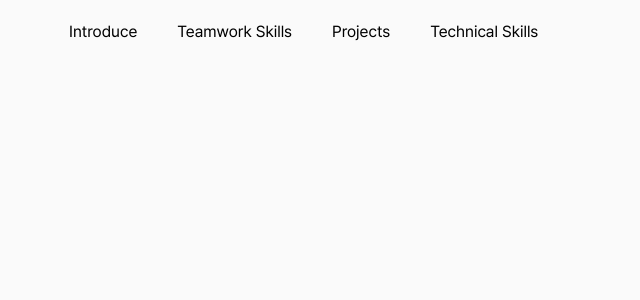
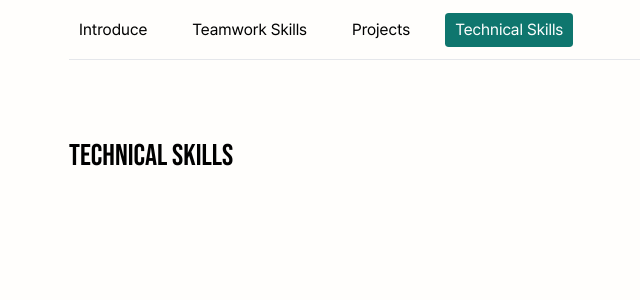
Before and after one commit to yeaseula/second-portfolio, a React (Vite) app: page /skills in a window 1280 px wide. Shown: the top 300 px of the page, without its empty margins (101-741 px from the left). Built offline with nearby package versions, Linux system fonts and the light colour scheme.

Commit message:
header: motion framer 효과 추가

```diff
--- a/header/Header.jsx
+++ b/header/Header.jsx
@@ -1,28 +1,59 @@
-import styled from "styled-components"
-import Navigation from "./Navigation"
+import { useLocation } from "react-router-dom";
+import { motion } from "framer-motion";
+import { NavLink } from "react-router-dom";
+import clsx from "clsx";
 
+const navItems = [
+  {
+    pathname: "/introduce",
+    title: "Introduce",
+  },
+  {
+    pathname: "/teamwork",
+    title: "Teamwork Skills",
+  },
+  {
+    pathname: "/",
+    title: "Projects",
+  },
+  {
+    pathname: "/skills",
+    title: "Technical Skills",
+  },
+];
 
-const HeaderCont = styled.header`
-    padding: 20px 0;
-    width: 100%;
-    display: flex;
-    gap: 4rem;
-    justify-content: start;
-    align-items: center;
-    position: fixed;
-    top: 0;
-    z-index: 50;
-`
-
-export default function Header () {
-    return (
-        <HeaderCont>
-            <h1 className="sr-only">김예슬의 포트폴리오</h1>
-            <a href="/introduce">Introduce</a>
-            <a href="/teamwork">Teamwork Skills</a>
-            <a href="/">Projects</a>
-            <a href="">Technical Skills</a>
-             {/* <Navigation /> */}
-        </HeaderCont>
-    )
+export default function Header() {
+  const location = useLocation();
+  return (
+    <header className="relative top-0 z-50 bg-(--background_color) border-b border-gray-200 py-5 max-w-[970px] w-full flex gap-10 items-center justify-start">
+      <h1 className="sr-only">김예슬의 포트폴리오</h1>
+      {navItems.map((items) => (
+        <NavLink
+          key={items.pathname}
+          to={items.pathname}
+          className="relative px-4 py-2 font-medium"
+        >
+          {location.pathname === items.pathname && (
+            <motion.div
+              layoutId="active-indicator"
+              className="absolute inset-0 rounded-md bg-(--main_color)"
+              transition={{
+                type: "spring",
+                stiffness: 500,
+                damping: 40,
+              }}
+            />
+          )}
+          <span
+            className={clsx(
+              "relative z-10 capitalize transition duration-300",
+              location.pathname === items.pathname && "text-white",
+            )}
+          >
+            {items.title}
+          </span>
+        </NavLink>
+      ))}
+    </header>
+  );
 }
--- a/package.json
+++ b/package.json
@@ -12,6 +12,7 @@
   "dependencies": {
     "@remixicon/react": "^4.8.0",
     "@tailwindcss/vite": "^4.1.18",
+    "clsx": "^2.1.1",
     "framer-motion": "^12.23.26",
     "react": "^19.2.0",
     "react-dom": "^19.2.0",
--- a/src/App.jsx
+++ b/src/App.jsx
@@ -1,20 +1,20 @@
-import { useState } from 'react'
-import './App.css'
-import { AnimatePresence } from 'framer-motion'
-import Landing from './Landing'
-import { GlobalStyle } from './GlobalStyle'
-import Container from './Container'
-import Header from '../header/Header'
-import { BrowserRouter ,Routes, Route } from 'react-router-dom'
-import Banner from './banner/Banner'
-import Project from './project/Project'
-import ProjectDetail from './project/detail/ProjectDetail'
-import AboutMe from './aboutme/about'
-import Teamwork from './teamwork/teamwork'
-import BootCamp from './bootcamp/BootCamp'
+import { useState } from "react";
+import "./App.css";
+import { AnimatePresence } from "framer-motion";
+import Landing from "./Landing";
+import { GlobalStyle } from "./GlobalStyle";
+import Container from "./Container";
+import Header from "../header/Header";
+import { BrowserRouter, Routes, Route } from "react-router-dom";
+import Banner from "./banner/Banner";
+import Project from "./project/Project";
+import ProjectDetail from "./project/detail/ProjectDetail";
+import AboutMe from "./aboutme/about";
+import Teamwork from "./teamwork/teamwork";
+import BootCamp from "./bootcamp/BootCamp";
+import Skills from "./skills/skills";
 
 function App() {
-
   return (
     <>
       <GlobalStyle />
@@ -23,18 +23,18 @@ function App() {
           <Container>
             <Header />
             <Routes>
-          <Route path='/introduce' element={<AboutMe />}></Route>
-          <Route path='/teamwork' element={<Teamwork />}></Route>
-          <Route path='/' element={<Project />}></Route>
-          <Route path='/detail/:id' element={<ProjectDetail />}></Route>
-          <Route path='/activity' element={<BootCamp />}></Route>
+              <Route path="/introduce" element={<AboutMe />}></Route>
+              <Route path="/teamwork" element={<Teamwork />}></Route>
+              <Route path="/" element={<Project />}></Route>
+              <Route path="/detail/:id" element={<ProjectDetail />}></Route>
+              <Route path="/skills" element={<Skills />}></Route>
             </Routes>
           </Container>
         </BrowserRouter>
       </AnimatePresence>
       {/* <Landing /> */}
     </>
-  )
+  );
 }
 
-export default App
+export default App;
--- a/src/index.css
+++ b/src/index.css
@@ -1,5 +1,4 @@
 @import "tailwindcss";
-
 
 :root {
   font-family: system-ui, Avenir, Helvetica, Arial, sans-serif;
@@ -8,9 +7,9 @@
 
   color-scheme: light dark;
   --background_color: #232223;
-  --background_color: #fafafa;
-  --main_color : #00C9A7;
-  --main_right_color: #91dbce;
+  --background_color: #fffefc;
+  --main_color: #0f766e;
+  --main_right_color: #d2ece6;
   --white_color: #ffffff;
   --black_color: #000000;
 
@@ -20,46 +19,46 @@
   -moz-osx-font-smoothing: grayscale;
 }
 @font-face {
-  font-family: 'BebasNeue';
-  src: url('/fonts/BebasNeue-Regular.ttf') format('truetype');
+  font-family: "BebasNeue";
+  src: url("/fonts/BebasNeue-Regular.ttf") format("truetype");
   font-weight: 400;
   font-display: swap;
   ascent-override: 100%;
 }
 @font-face {
-  font-family: 'NotoSerifKR_Bold';
-  src: url('/fonts/NotoSerifKR-Bold.ttf') format('truetype');
+  font-family: "NotoSerifKR_Bold";
+  src: url("/fonts/NotoSerifKR-Bold.ttf") format("truetype");
   font-weight: 700;
   font-display: swap;
 }
 @font-face {
-  font-family: 'NotoSerifKR_Medium';
-  src: url('/fonts/NotoSerifKR-Medium.ttf') format('truetype');
+  font-family: "NotoSerifKR_Medium";
+  src: url("/fonts/NotoSerifKR-Medium.ttf") format("truetype");
   font-weight: 700;
   font-display: swap;
 }
 @font-face {
-  font-family: 'Pretendard_Bold';
-  src: url('/fonts/Pretendard-Bold.subset.woff2') format('woff2');
+  font-family: "Pretendard_Bold";
+  src: url("/fonts/Pretendard-Bold.subset.woff2") format("woff2");
   font-weight: 700;
   font-display: swap;
 }
 @font-face {
-  font-family: 'Pretendard_SemiBold';
-  src: url('/fonts/Pretendard-SemiBold.subset.woff2') format('woff2');
+  font-family: "Pretendard_SemiBold";
+  src: url("/fonts/Pretendard-SemiBold.subset.woff2") format("woff2");
   font-weight: 700;
   font-display: swap;
 }
 @font-face {
-  font-family: 'Pretendard_Regular';
-  src: url('/fonts/Pretendard-Regular.subset.woff2') format('woff2');
+  font-family: "Pretendard_Regular";
+  src: url("/fonts/Pretendard-Regular.subset.woff2") format("woff2");
   font-weight: 700;
   font-display: swap;
 }
 
 * {
   line-height: 1.5;
-  font-family: 'Pretendard_Regular';
+  font-family: "Pretendard_Regular";
 }
 body {
   margin: 0;
@@ -77,13 +76,28 @@ h1 {
   line-height: 1.1;
 }
 
-h1,h2,h3,h4,h5 { font-family: 'Pretendard_Bold' }
+h1,
+h2,
+h3,
+h4,
+h5 {
+  font-family: "Pretendard_Bold";
+}
 
-a { color: var(--black_color); text-decoration: none; }
+a {
+  color: var(--black_color);
+  text-decoration: none;
+}
 
-ul,li { list-style: none; }
+ul,
+li {
+  list-style: none;
+}
 
-strong, .ff-b { font-family: 'Pretendard_Bold'; }
+strong,
+.ff-b {
+  font-family: "Pretendard_Bold";
+}
 
 .sr-only {
   position: absolute;
--- /dev/null
+++ b/src/skills/skills.tsx
@@ -0,0 +1,13 @@
+import ContentsWrapper from "../common/ContentsWrapper";
+import OriginalLogo from "../common/OriginalLogo";
+import SkillsInner from "./skillsInner";
+
+export default function Skills() {
+  return (
+    <ContentsWrapper
+      title={<OriginalLogo fonts={"3rem"} text={"Technical Skills"} />}
+    >
+      <SkillsInner />
+    </ContentsWrapper>
+  );
+}
--- /dev/null
+++ b/src/skills/skillsInner.tsx
@@ -0,0 +1,3 @@
+export default function SkillsInner() {
+  return <></>;
+}
--- a/src/teamwork/TeamworkInner.tsx
+++ b/src/teamwork/TeamworkInner.tsx
@@ -1,31 +1,38 @@
-import styled from "styled-components"
-import { TeamWorkData, TeamWorkData2 } from "../data/teamwork/teamwork"
-import { RiDownload2Line } from "@remixicon/react"
+import styled from "styled-components";
+import { TeamWorkData, TeamWorkData2 } from "../data/teamwork/teamwork";
+import { RiDownload2Line } from "@remixicon/react";
 
 export default function TeamworkInner() {
   return (
     <section className="">
       <div>
         <h2 className="sr-only">팀 활동 역량</h2>
-                <div className="mt-3 bg-amber-50 py-4 px-5 rounded-xl">
-                    함께 성장하며, 기여하는 문화를 구축하기 위해 노력했습니다.<br />
-                    이러한 역량을 바탕으로 기획, 디자인, 개발 전반적인 프로세스에서 의견을 제시할 수 있고<br />
+        <div className="mt-3 bg-(--main_right_color) py-4 px-5 rounded-xl">
+          함께 성장하며, 기여하는 문화를 구축하기 위해 노력했습니다.
+          <br />
+          이러한 역량을 바탕으로 기획, 디자인, 개발 전반적인 프로세스에서 의견을
+          제시할 수 있고
+          <br />
           문서화를 통해 프로세스를 공유하려 노력합니다.
         </div>
-                {TeamWorkData.map((data)=>(
-                <div key={data.id} className="flex gap-9 mt-10 border-b border-gray-300 pb-10">
+        {TeamWorkData.map((data) => (
+          <div
+            key={data.id}
+            className="flex gap-9 mt-10 border-b border-gray-300 pb-10"
+          >
             <div className="flex-1">
               <p className="ff-b text-3xl mb-4">{data.title}</p>
               <div className="mb-6">
-                            {data.contents.map((contents)=>(
+                {data.contents.map((contents) => (
                   <Descrpition key={contents.id}> {contents.data}</Descrpition>
                 ))}
               </div>
-                        <a href={data.downloadFile}
+              <a
+                href={data.downloadFile}
                 download={data.downloadName}
                 className="inline-block border border-gray-400 rounded-full px-5 py-1"
               >
-                            <RiDownload2Line size={16} className="inline-block mr-2"/>
+                <RiDownload2Line size={16} className="inline-block mr-2" />
                 {data.downloadBtnName}
               </a>
             </div>
@@ -35,24 +42,27 @@ export default function TeamworkInner() {
           </div>
         ))}
 
-                {TeamWorkData2.map((data)=>(
+        {TeamWorkData2.map((data) => (
           <div key={data.id} className="mt-10 border-b border-gray-300 pb-10">
             <p className="ff-b text-3xl mb-4">{data.title}</p>
-                        {data.titledes.map((des)=>(
+            {data.titledes.map((des) => (
               <Descrpition key={des.id}>{des.data}</Descrpition>
             ))}
             <div className="mt-14 grid grid-cols-2 gap-9">
-                            {data.contents.map((cont)=>(
-                                <div key={cont.id} className={cont.id === 'content-2-3' ? 'col-span-2' : ''}>
+              {data.contents.map((cont) => (
+                <div
+                  key={cont.id}
+                  className={cont.id === "content-2-3" ? "col-span-2" : ""}
+                >
                   <div className="flex gap-9 image-container">
-                                        {cont.imageFile.map((img)=>(
+                    {cont.imageFile.map((img) => (
                       <div key={img}>
                         <img src={img} alt={cont.imageAlt} />
                       </div>
                     ))}
                   </div>
                   <div className="mt-5 text">
-                                        {cont.des.map((des)=>(
+                    {cont.des.map((des) => (
                       <Descrpition key={des.id}>{des.contents}</Descrpition>
                     ))}
                   </div>
@@ -63,7 +73,7 @@ export default function TeamworkInner() {
         ))}
       </div>
     </section>
-    )
+  );
 }
 
 const Descrpition = styled.p`
@@ -71,7 +81,7 @@ const Descrpition = styled.p`
   padding-left: 30px;
   margin-bottom: 5px;
   &::before {
-        content: '';
+    content: "";
     position: absolute;
     top: 9px;
     left: 10px;
@@ -82,4 +92,4 @@ const Descrpition = styled.p`
     border-radius: 100px;
     background: #fff;
   }
-`
+`;
```
Also changed, not shown: 1 other file (tests, documents, lock files or other folders). Lines whose indentation alone changed are shown as unchanged.
